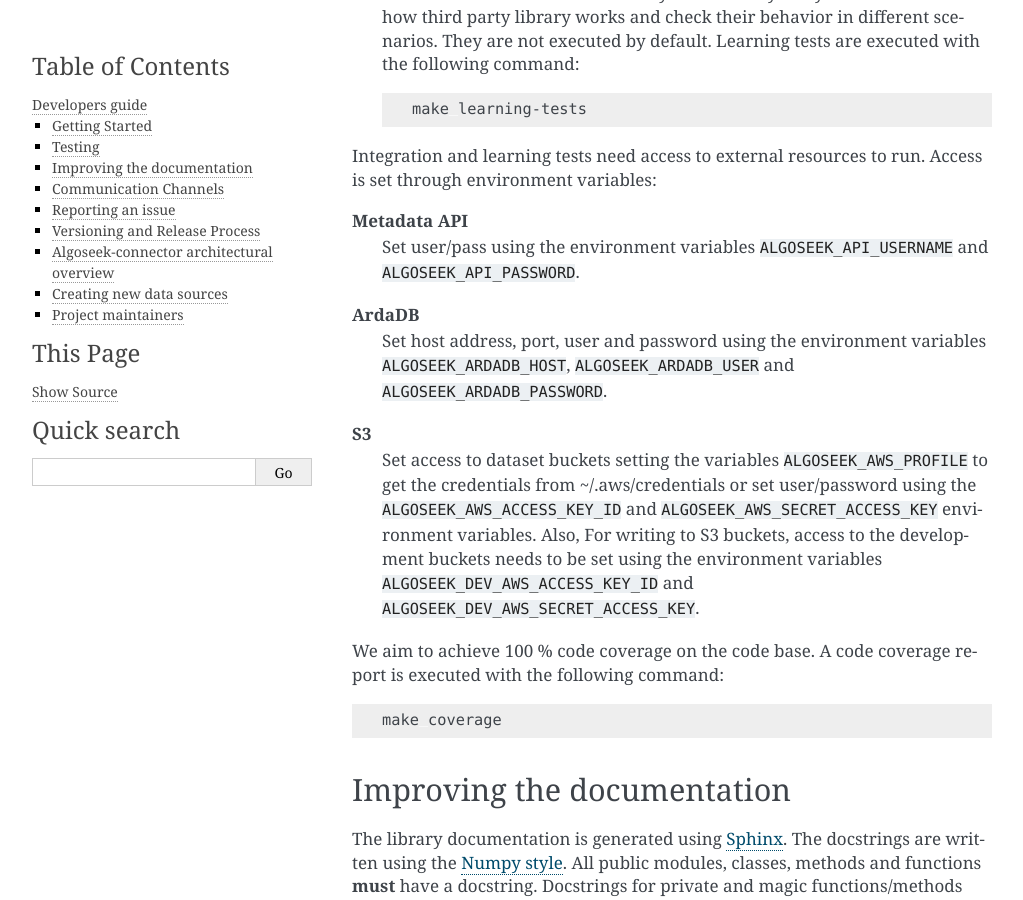
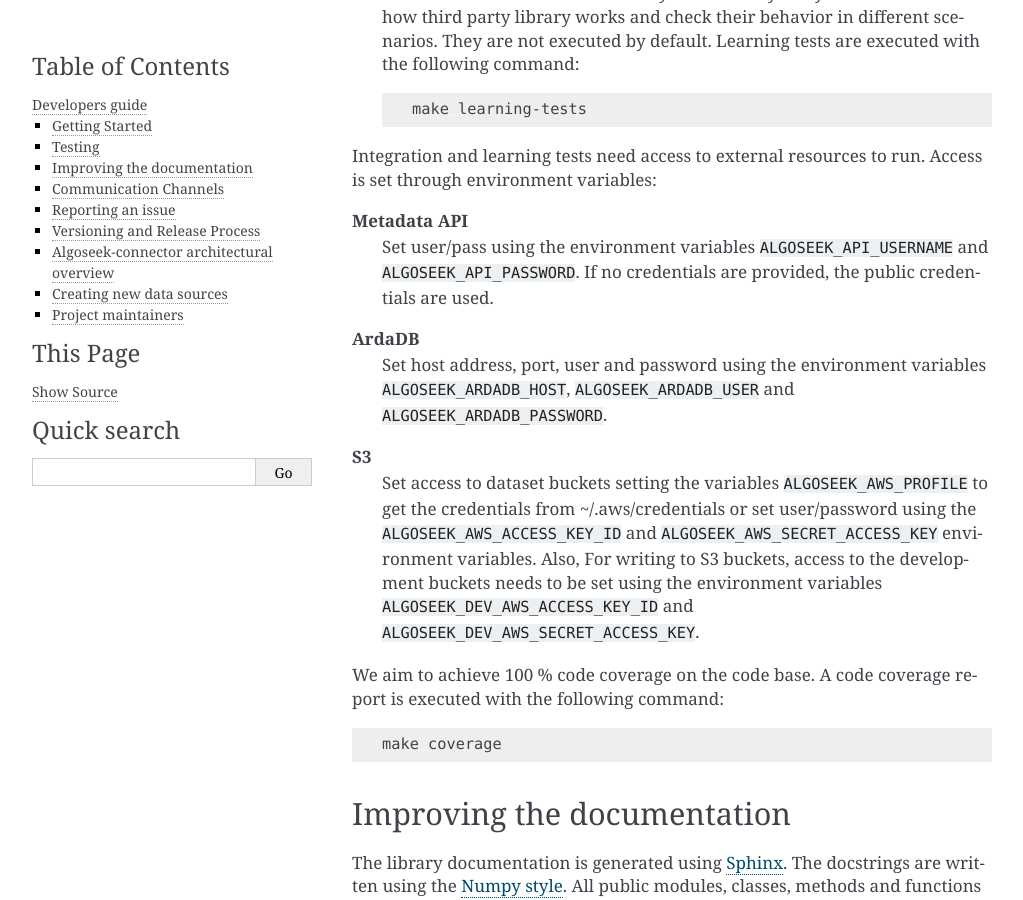
Before and after one commit to algoseekgit/algoseek-connector, a Sphinx documentation site: the page built from docs/developers.rst, in a window 1280 px wide and 900 px high, scrolled down 1130 px. Shown: the whole window, without its empty margins (118-1141 px from the left). Built offline with Sphinx 7.4.7, drawn with Linux system fonts in a browser that asks for light colours.

Commit message:
docs: Update dev setup.

```diff
--- a/docs/developers.rst
+++ b/docs/developers.rst
@@ -75,7 +75,8 @@ is set through environment variables:
 
 **Metadata API**
     Set user/pass using the environment variables ``ALGOSEEK_API_USERNAME`` and
-    ``ALGOSEEK_API_PASSWORD``.
+    ``ALGOSEEK_API_PASSWORD``. If no credentials are provided, the public
+    credentials are used.
 
 **ArdaDB**
     Set host address, port, user and password using the environment variables
```
